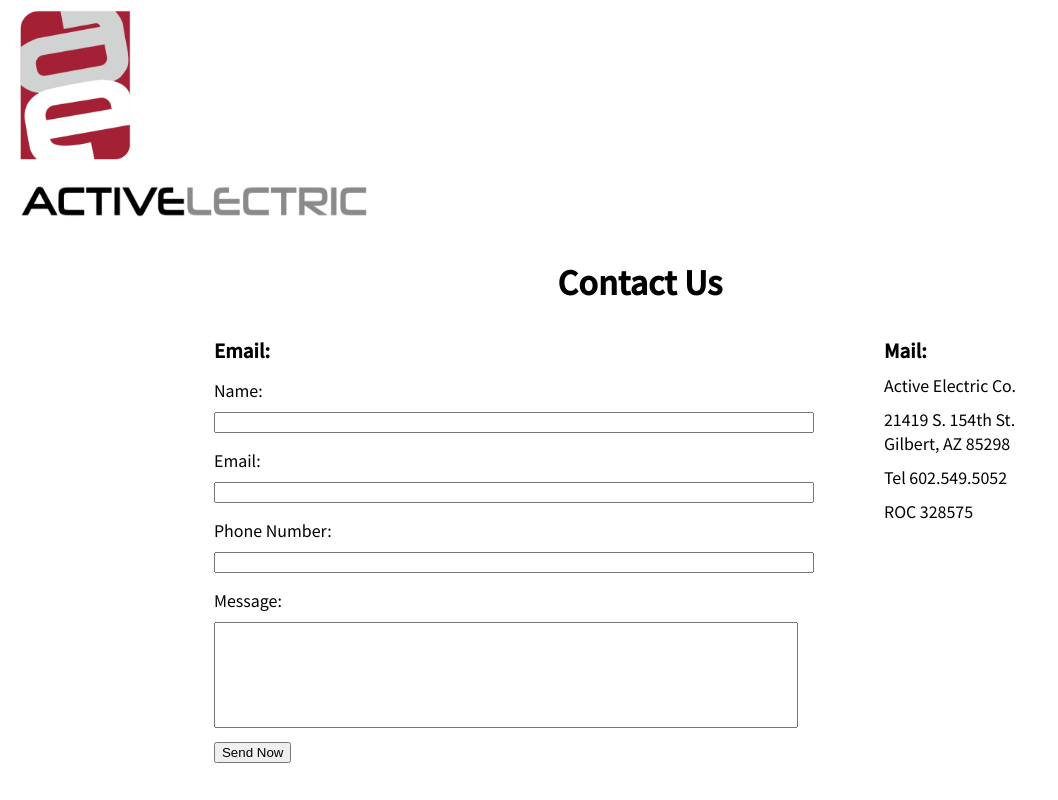
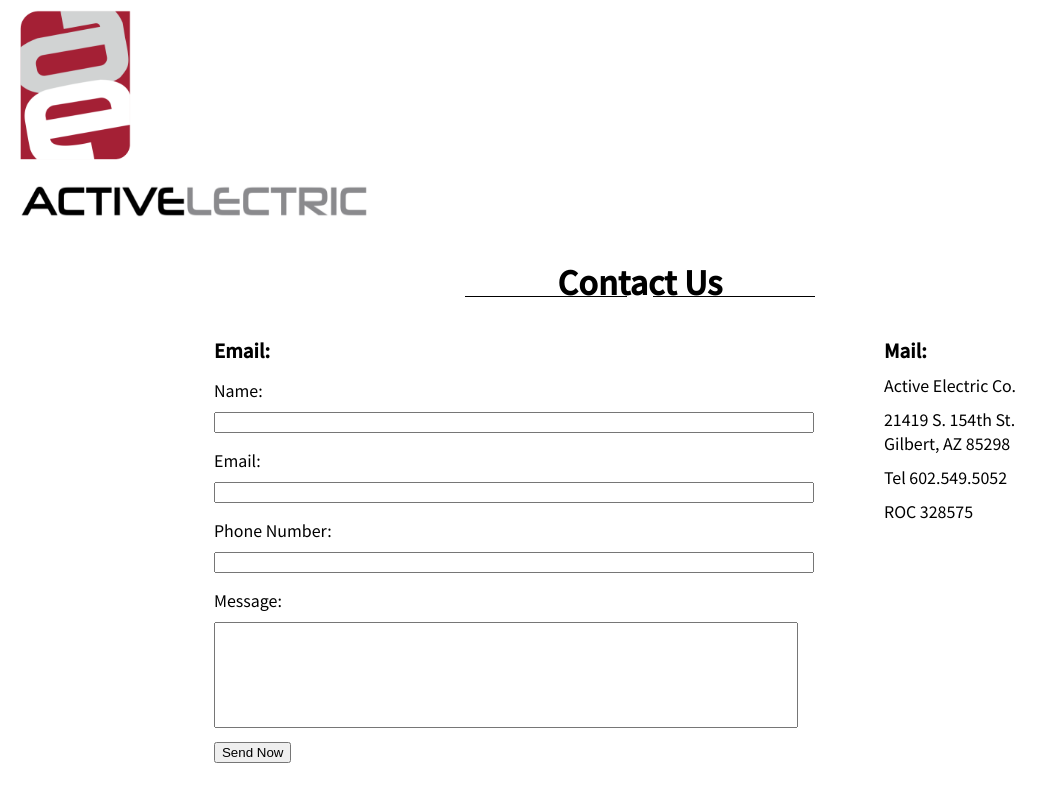
Before and after one commit to AE1Hub/ActiveElectric, a React (Create React App) app: page /contact in a window 1280 px wide. Shown: the top 800 px of the page, without its empty margins (0-1058 px from the left). Built offline with nearby package versions, Linux system fonts and the light colour scheme.

Commit message:
headers style

```diff
--- a/src/ContactUs/contact.css
+++ b/src/ContactUs/contact.css
@@ -4,6 +4,28 @@ form{
 
 .contact h1 {
      text-align: center;
+}
+
+.contact h1:before {
+content: "";
+    display: block;
+    width: 162px;
+    height: 1px;
+    background: #000;
+    left: 465px;
+    top: 37%;
+    position: absolute;
+}
+
+.contact h1:after {
+    content: "";
+    display: block;
+    width: 162px;
+    height: 1px;
+    background: #000;
+    right: 465px;
+    top: 37%;
+    position: absolute;
 }
 
 .contact h3, .mail p{
--- a/src/ContactUs/contact.js
+++ b/src/ContactUs/contact.js
@@ -11,7 +11,7 @@ import Main_Top_Pic from "../Images/Main_Top_Pic.png";
 export default function Contact() {
 	return (
 		<main className='contact'>
-			<h1>Contact Us</h1>
+			<h1 id='ourStoryH1'>Contact Us</h1>
 			<div className='subContact'>
 				<div>
 					<h3>Email: </h3>
--- a/src/OurStory/ourStory.css
+++ b/src/OurStory/ourStory.css
@@ -4,6 +4,50 @@
 
 .ourStory h1, .ourStory h2{
      text-align: center;
+}
+
+.ourStory h1:before {
+content: "";
+    display: block;
+    width: 162px;
+    height: 1px;
+    background: #000;
+    left: 470px;
+    top: 37%;
+    position: absolute;
+}
+
+.ourStory h1:after {
+    content: "";
+    display: block;
+    width: 162px;
+    height: 1px;
+    background: #000;
+    right: 470px;
+    top: 37%;
+    position: absolute;
+}
+
+h2:before {
+content: "";
+    display: block;
+    width: 125px;
+    height: 1px;
+    background: #000;
+    left: 530px;
+    top: 92%;
+    position: absolute;
+}
+
+h2:after {
+    content: "";
+    display: block;
+    width: 125px;
+    height: 1px;
+    background: #000;
+    right: 510px;
+    top: 92%;
+    position: absolute;
 }
 
 #missionBulletA,
--- a/src/Services/services.css
+++ b/src/Services/services.css
@@ -1,5 +1,27 @@
 .services h1{
      text-align: center;
+}
+
+.services h1:before {
+content: "";
+    display: block;
+    width: 162px;
+    height: 1px;
+    background: #000;
+    left: 470px;
+    top: 37%;
+    position: absolute;
+}
+
+.services h1:after {
+    content: "";
+    display: block;
+    width: 162px;
+    height: 1px;
+    background: #000;
+    right: 470px;
+    top: 37%;
+    position: absolute;
 }
 
 #servicesText{
```
